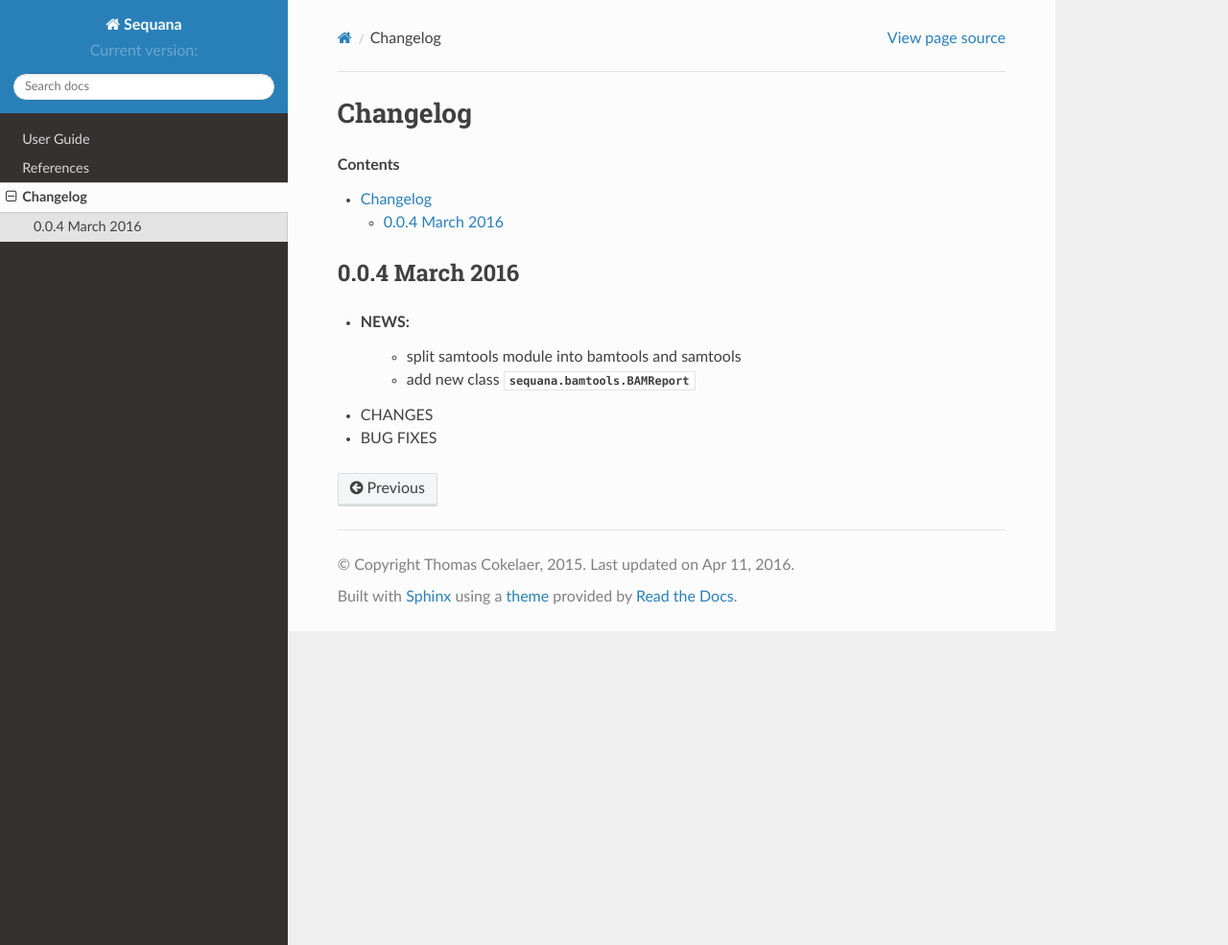
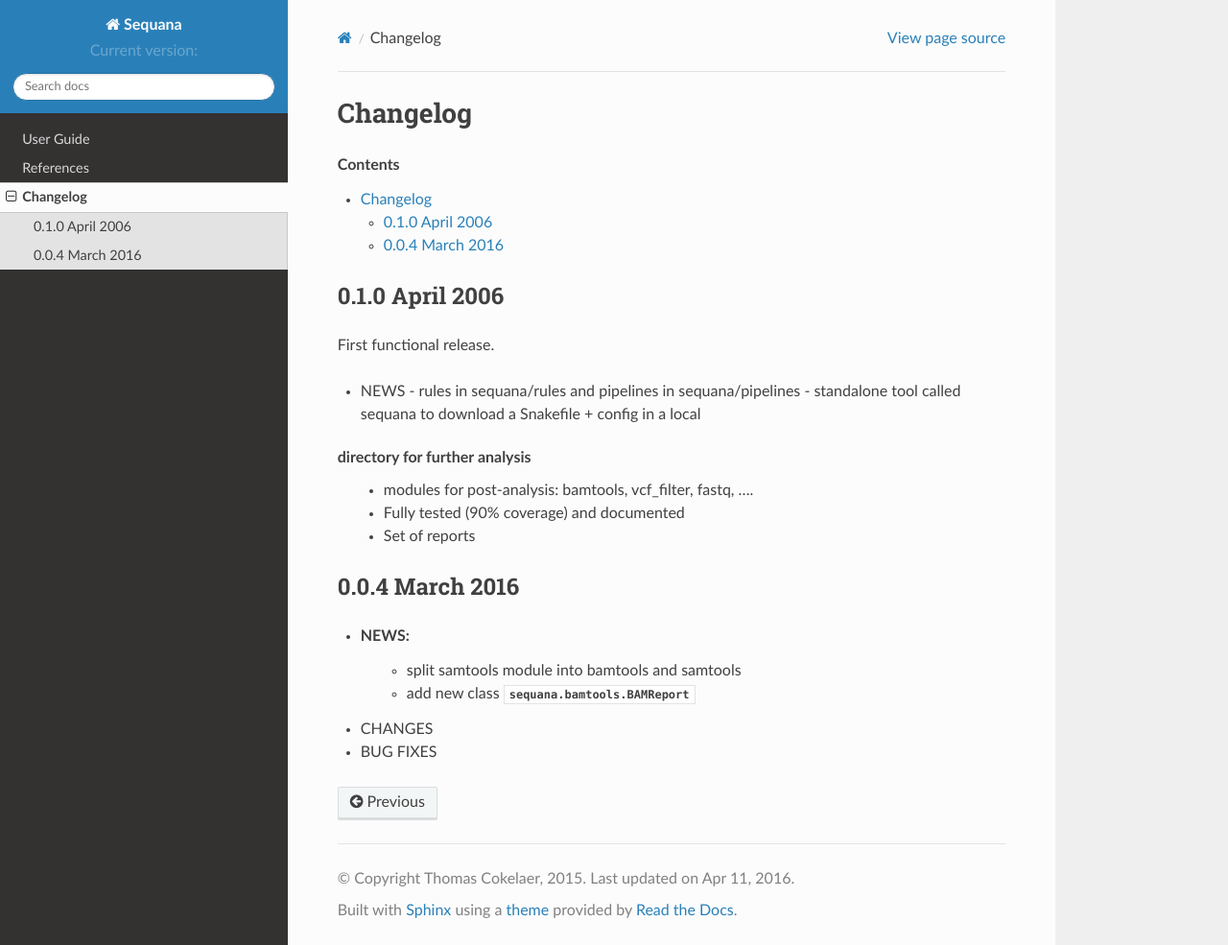
Before and after one commit to vladsaveliev/sequana, a Sphinx documentation site: the page built from doc/source/Changelog.rst, in a window 1280 px wide and 985 px high. Shown: the whole window at 96% size. Built offline with Sphinx 7.4.7 and the Read the Docs theme 2.0.0, drawn with Linux system fonts in a browser that asks for light colours; formulas are drawn with MathJax 3; the version number could not be read and is left out.

Commit message:
increment version

```diff
--- a/doc/source/Changelog.rst
+++ b/doc/source/Changelog.rst
@@ -3,6 +3,19 @@
 
 .. contents::
 
+
+0.1.0 April 2006
+------------------
+
+First functional release.
+
+* NEWS
+  - rules in sequana/rules and pipelines in sequana/pipelines
+  - standalone tool called sequana to download a Snakefile + config in a local
+directory for further analysis
+  - modules for post-analysis: bamtools, vcf_filter, fastq, ....
+  - Fully tested (90% coverage) and documented
+  - Set of reports
 
 0.0.4 March 2016
 -------------------
--- a/setup.py
+++ b/setup.py
@@ -6,8 +6,8 @@
 import glob
 
 _MAJOR               = 0
-_MINOR               = 0
-_MICRO               = 4
+_MINOR               = 1
+_MICRO               = 0
 version              = '%d.%d.%d' % (_MAJOR, _MINOR, _MICRO)
 release              = '%d.%d' % (_MAJOR, _MINOR)
 
@@ -81,6 +81,7 @@
         'console_scripts':[
            'fastq_head=scripts.fastq_head:main',
            'fastq_count=scripts.fastq_count:main',
+           'sequana=scripts.sequana:main'
         ]
     },
 
```
